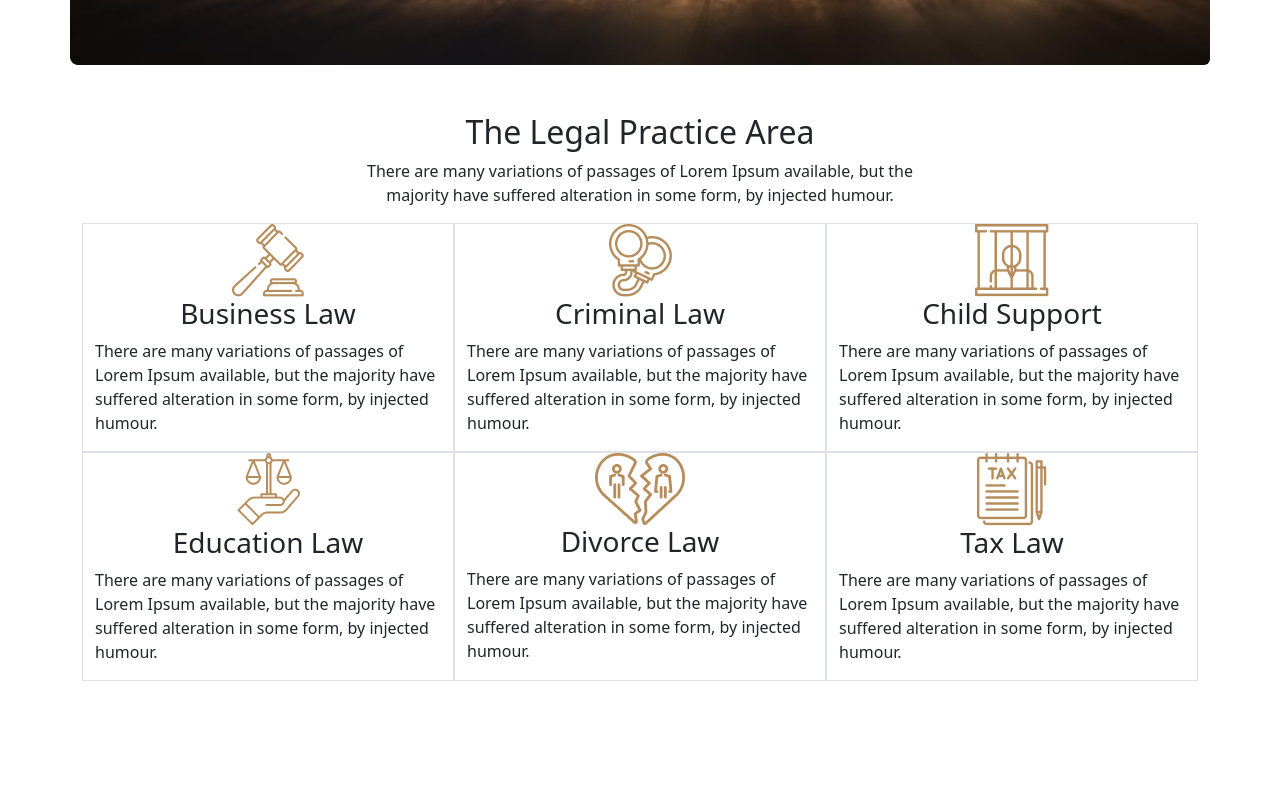
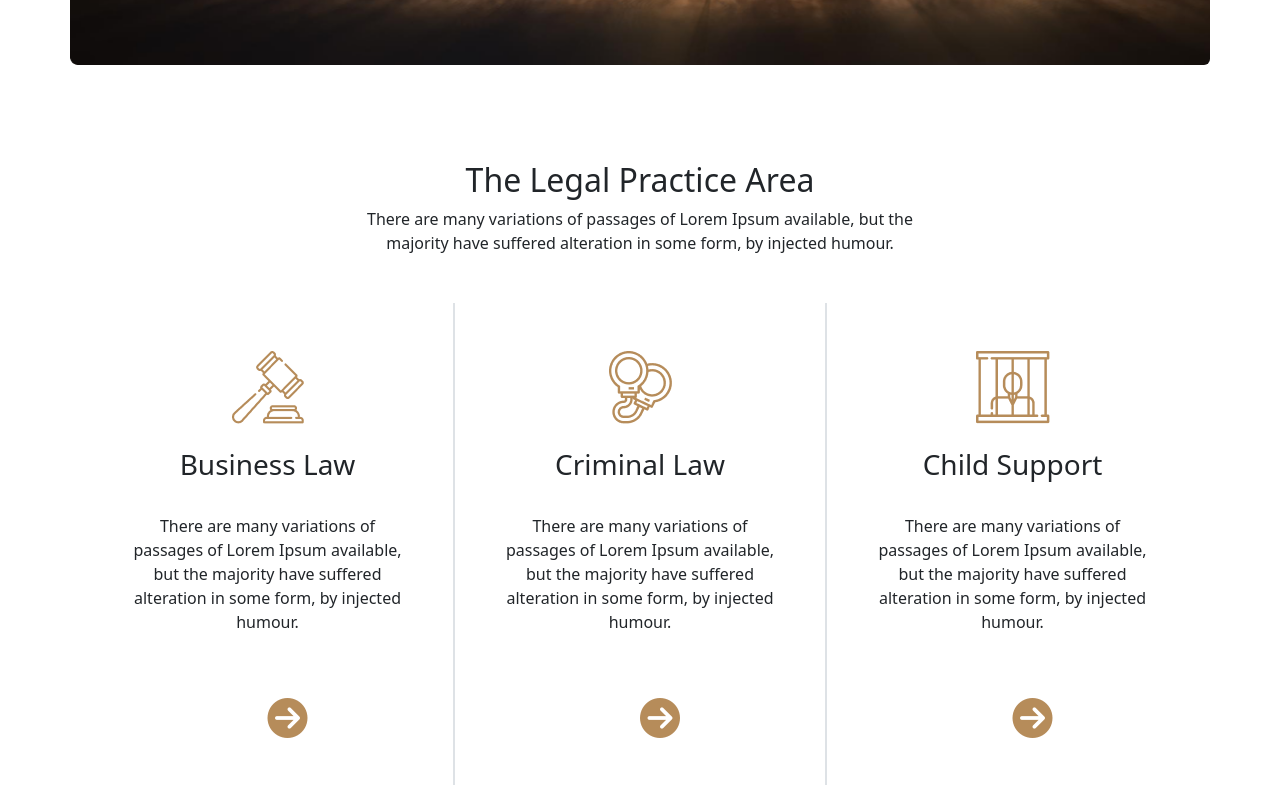
Before and after one commit to arafataft/Bootstrap_project, a plain HTML site: page index.html in a window 1280 px wide. Shown: the part 615-1400 px from the top of the page. Before the commit the page ends 1296 px from the top, so only its background shows below. Drawn offline with nearby package versions, Linux system fonts and the light colour scheme.

Commit message:
legal practice section

```diff
--- a/css/style.css
+++ b/css/style.css
@@ -3,6 +3,17 @@
     background-color: #B68C5A;
     border-color: #B68C5A;
 }
+.btn-secondary{
+    color: #B68C5A;
+    background-color: #fff;
+    border-color: #B68C5A;
+}
+
+.custom-icon{
+    font-size: 40px;
+    width: 40px;
+    height: 40px;
+  }
 .back-img{
     background-image: url('../images/banner.png');
     height:35rem;
--- a/index.html
+++ b/index.html
@@ -5,6 +5,9 @@
     <meta charset="utf-8">
     <meta name="viewport" content="width=device-width, initial-scale=1">
     <title>Bootstrap demo</title>
+
+    <!-- font  -->
+    <script src="https://kit.fontawesome.com/b444459ecc.js" crossorigin="anonymous"></script>
     <!-- Bootstrap -->
     <link href="https://cdn.jsdelivr.net/npm/bootstrap@5.3.0-alpha1/dist/css/bootstrap.min.css" rel="stylesheet"
         integrity="sha384-GLhlTQ8iRABdZLl6O3oVMWSktQOp6b7In1Zl3/Jr59b6EGGoI1aFkw7cmDA6j6gD" crossorigin="anonymous">
@@ -67,44 +70,51 @@
         </div>
     </div>
 
-
+<!-- main section  -->
     <main>
-        <section class="container">
+        <section class="container py-5">
             <h2 class="text-center">The Legal Practice Area</h2>
             <p class="text-center w-50 mx-auto">There are many variations of passages of Lorem Ipsum available, but the majority have suffered alteration in some form, by injected humour.</p>
-            <div class="container">
+
+            <div class="container my-5 mx-auto">
                 <div class="row">
-                  <div class="col-4 border d-flex flex-column align-items-center">
-                    <img src="./images/business.png" alt="logo">
-                    <h3>Business Law</h3>
-                    <p>There are many variations of passages of Lorem Ipsum available, but the majority have suffered alteration in some form, by injected humour.</p>
+                  <div class=" col-md-4 col-lg-4 col-xl-4 border border-top-0 border-start-0 d-flex flex-column align-items-center p-5">
+                    <img class="mx-auto" src="./images/business.png" alt="logo">
+                    <h3 class="text-center py-4" >Business Law</h3>
+                    <p class="text-center px-25"> There are many variations of passages of Lorem Ipsum available, but the majority have suffered alteration in some form, by injected humour.</p>
+                    <i class="fa-solid fa-circle-arrow-right btn-secondary custom-icon p-5"></i>
                   </div>
-                  <div class="col-4 border d-flex flex-column align-items-center">
-                    <img src="./images/criminal.png" alt="logo">
-                    <h3>Criminal Law</h3>
-                    <p>There are many variations of passages of Lorem Ipsum available, but the majority have suffered alteration in some form, by injected humour.</p>
+                  <div class=" col-md-4 col-lg-4 col-xl-4 border border-top-0 d-flex flex-column align-items-center p-5 ">
+                    <img class="mx-auto" src="./images/criminal.png" alt="logo">
+                    <h3 class="text-center py-4">Criminal Law</h3>
+                    <p class="text-center">There are many variations of passages of Lorem Ipsum available, but the majority have suffered alteration in some form, by injected humour.</p>
+                    <i class="fa-solid fa-circle-arrow-right btn-secondary custom-icon p-5"></i>
                   </div>
-                  <div class="col-4 border d-flex flex-column align-items-center">
-                    <img src="./images/child.png" alt="logo">
-                    <h3>Child Support</h3>
-                    <p>There are many variations of passages of Lorem Ipsum available, but the majority have suffered alteration in some form, by injected humour.</p>
+                  <div class=" col-md-4 col-lg-4 col-xl-4 border border-top-0 border-end-0 d-flex flex-column align-items-center p-5">
+                    <img class="mx-auto" src="./images/child.png" alt="logo">
+                    <h3 class="text-center py-4">Child Support</h3>
+                    <p class="text-center">There are many variations of passages of Lorem Ipsum available, but the majority have suffered alteration in some form, by injected humour.</p>
+                    <i class="fa-solid fa-circle-arrow-right btn-secondary custom-icon p-5"></i>
                   </div>
                 </div>
                 <div class="row">
-                  <div class="col-4 border d-flex flex-column align-items-center">
-                    <img src="./images/education.png" alt="logo">
-                    <h3>Education Law</h3>
-                    <p>There are many variations of passages of Lorem Ipsum available, but the majority have suffered alteration in some form, by injected humour.</p>
+                  <div class=" col-md-4 col-lg-4 col-xl-4 border border-bottom-0 border-start-0 d-flex flex-column align-items-center p-5">
+                    <img class="mx-auto" src="./images/education.png" alt="logo">
+                    <h3 class="text-center py-4">Education Law</h3>
+                    <p class="text-center">There are many variations of passages of Lorem Ipsum available, but the majority have suffered alteration in some form, by injected humour.</p>
+                    <i class="fa-solid fa-circle-arrow-right btn-secondary custom-icon p-5"></i>
                   </div>
-                  <div class="col-4 border d-flex flex-column align-items-center">
-                    <img src="./images/divorce.png" alt="logo">
-                    <h3>Divorce Law</h3>
-                    <p>There are many variations of passages of Lorem Ipsum available, but the majority have suffered alteration in some form, by injected humour.</p>
+                  <div class=" col-md-4 col-lg-4 col-xl-4 border border-bottom-0 d-flex flex-column align-items-center p-5">
+                    <img class="mx-auto" src="./images/divorce.png" alt="logo">
+                    <h3 class="text-center py-4">Divorce Law</h3>
+                    <p class="text-center">There are many variations of passages of Lorem Ipsum available, but the majority have suffered alteration in some form, by injected humour.</p>
+                    <i class="fa-solid fa-circle-arrow-right btn-secondary custom-icon p-5"></i>
                   </div>
-                  <div class="col-4 border d-flex flex-column align-items-center">
-                    <img src="./images/tax.png" alt="logo">
-                    <h3>Tax Law</h3>
-                    <p>There are many variations of passages of Lorem Ipsum available, but the majority have suffered alteration in some form, by injected humour.</p>
+                  <div class=" col-md-4 col-lg-4 col-xl-4 border border-bottom-0 border-end-0 d-flex flex-column align-items-center p-5">
+                    <img class="mx-auto" src="./images/tax.png" alt="logo">
+                    <h3 class="text-center py-4">Tax Law</h3>
+                    <p class="text-center">There are many variations of passages of Lorem Ipsum available, but the majority have suffered alteration in some form, by injected humour.</p>
+                    <i class="fa-solid fa-circle-arrow-right btn-secondary custom-icon p-5"></i>
                   </div>
                 </div>
               </div>
```
